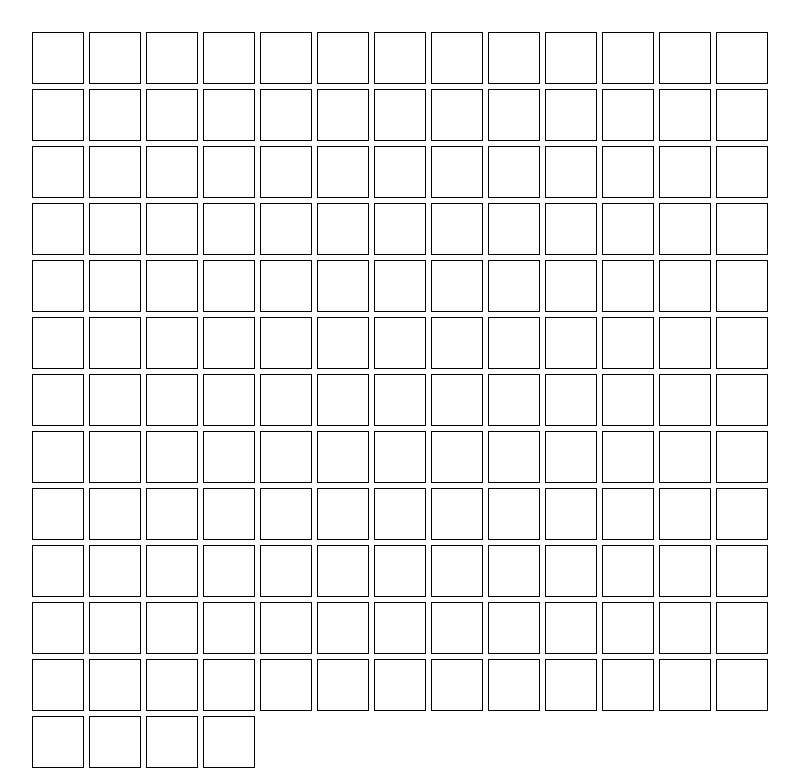
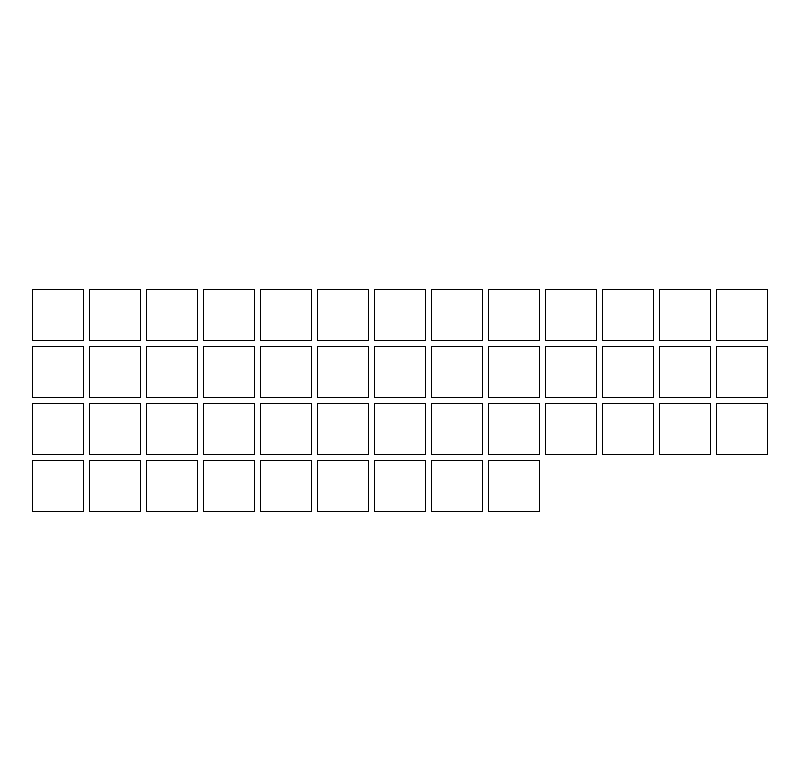
Before and after one commit to yorkekeithm21/board-game, a plain HTML site: page index.html in a window 1280 px wide. Shown: the whole page, without its empty margins (240-1039 px from the left). Drawn offline with Linux system fonts and the light colour scheme.

Commit message:
Update index.html

```diff
--- a/index.html
+++ b/index.html
@@ -1,7 +1,8 @@
+
 <!DOCTYPE html>
 <html>
 <head>
-    <title>Centered Grid</title>
+    <title>Outlined Grid</title>
     <style>
         body {
             display: flex;
@@ -32,11 +33,11 @@
     <script>
         const grid = document.getElementById('grid');
 
-        // Create 169 cells (13 * 13), but skip the cells in the center
+        // Create 169 cells (13 * 13), but only at the border
         for (let y = 0; y < 13; y++) {
             for (let x = 0; x < 13; x++) {
                 // Don't add a cell in the center of the grid
-                if (y >= 5 && y < 8 && x >= 5 && x < 8) continue;
+                if (y > 0 && y < 12 && x > 0 && x < 12) continue;
 
                 const cell = document.createElement('div');
                 cell.classList.add('cell');
```
